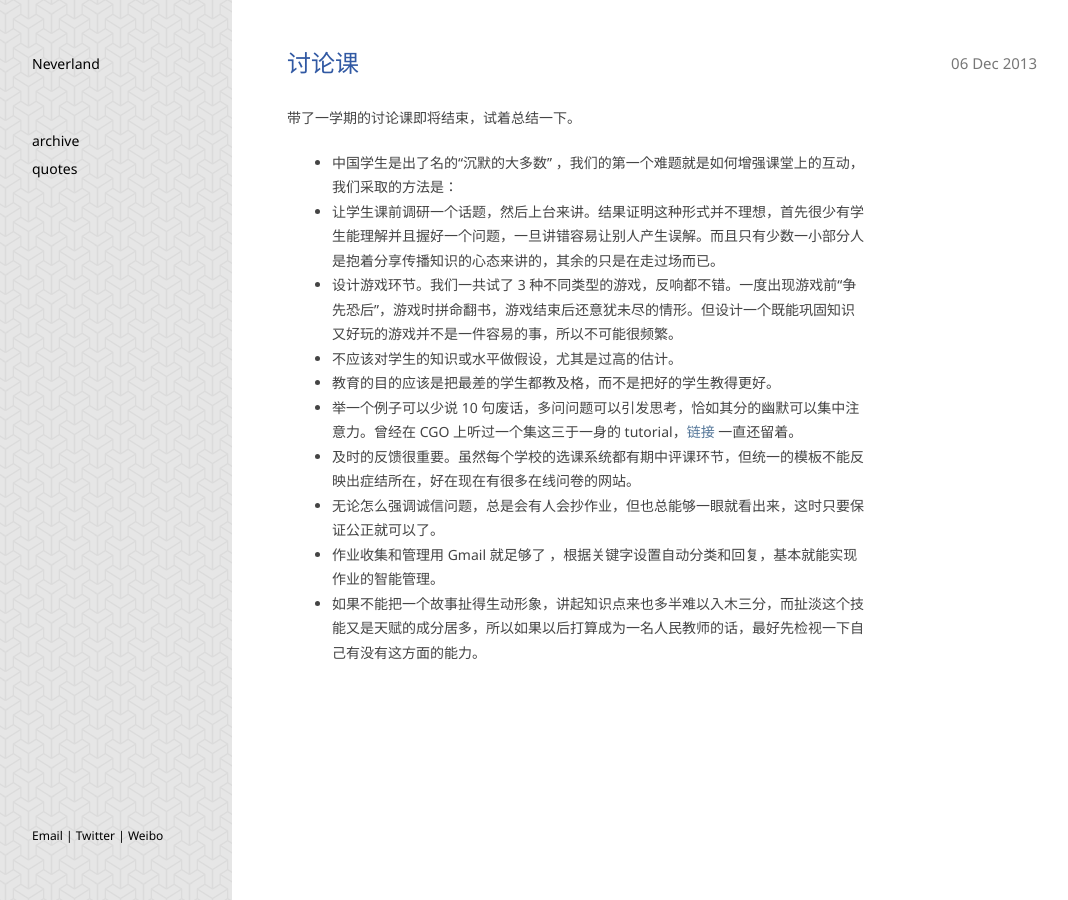
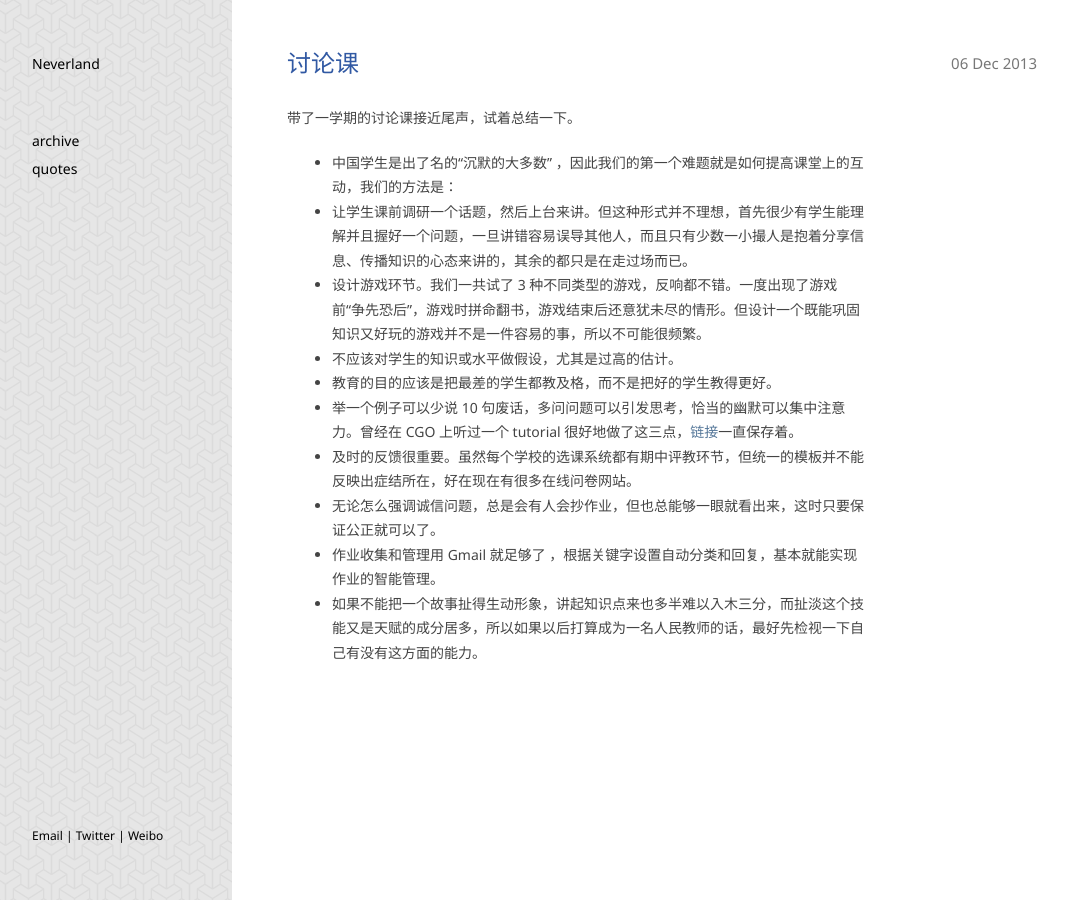
Before and after one commit to dreamsome/onesuper.github.com, a Jekyll site: the page built from _posts/essay/2013-12-06-ics.md, in a window 1280 px wide. Shown: the whole page, without its empty margins (18-1086 px from the left). Built offline with Jekyll 4.4.1, drawn with Linux system fonts in a browser that asks for light colours; Markdown is read by kramdown in place of the engine named in the settings.

Commit message:
change to ics.md

```diff
--- a/_posts/essay/2013-12-06-ics.md
+++ b/_posts/essay/2013-12-06-ics.md
@@ -5,15 +5,15 @@ category: essay
 tags: []
 ---
 
-带了一学期的讨论课即将结束，试着总结一下。
+带了一学期的讨论课接近尾声，试着总结一下。
 
-* 中国学生是出了名的“沉默的大多数” ，我们的第一个难题就是如何增强课堂上的互动，我们采取的方法是：
-* 让学生课前调研一个话题，然后上台来讲。结果证明这种形式并不理想，首先很少有学生能理解并且握好一个问题，一旦讲错容易让别人产生误解。而且只有少数一小部分人是抱着分享传播知识的心态来讲的，其余的只是在走过场而已。
-* 设计游戏环节。我们一共试了 3 种不同类型的游戏，反响都不错。一度出现游戏前“争先恐后”，游戏时拼命翻书，游戏结束后还意犹未尽的情形。但设计一个既能巩固知识又好玩的游戏并不是一件容易的事，所以不可能很频繁。
+* 中国学生是出了名的“沉默的大多数” ，因此我们的第一个难题就是如何提高课堂上的互动，我们的方法是：
+* 让学生课前调研一个话题，然后上台来讲。但这种形式并不理想，首先很少有学生能理解并且握好一个问题，一旦讲错容易误导其他人，而且只有少数一小撮人是抱着分享信息、传播知识的心态来讲的，其余的都只是在走过场而已。
+* 设计游戏环节。我们一共试了 3 种不同类型的游戏，反响都不错。一度出现了游戏前“争先恐后”，游戏时拼命翻书，游戏结束后还意犹未尽的情形。但设计一个既能巩固知识又好玩的游戏并不是一件容易的事，所以不可能很频繁。
 * 不应该对学生的知识或水平做假设，尤其是过高的估计。
 * 教育的目的应该是把最差的学生都教及格，而不是把好的学生教得更好。
-* 举一个例子可以少说 10 句废话，多问问题可以引发思考，恰如其分的幽默可以集中注意力。曾经在 CGO 上听过一个集这三于一身的 tutorial，[链接](http://homepages.dcc.ufmg.br/~fernando/classes/gpuOpt/slides/slides1.pdf ) 一直还留着。
-* 及时的反馈很重要。虽然每个学校的选课系统都有期中评课环节，但统一的模板不能反映出症结所在，好在现在有很多在线问卷的网站。
+* 举一个例子可以少说 10 句废话，多问问题可以引发思考，恰当的幽默可以集中注意力。曾经在 CGO 上听过一个 tutorial 很好地做了这三点，[链接](http://homepages.dcc.ufmg.br/~fernando/classes/gpuOpt/slides/slides1.pdf )一直保存着。
+* 及时的反馈很重要。虽然每个学校的选课系统都有期中评教环节，但统一的模板并不能反映出症结所在，好在现在有很多在线问卷网站。
 * 无论怎么强调诚信问题，总是会有人会抄作业，但也总能够一眼就看出来，这时只要保证公正就可以了。
 * 作业收集和管理用 Gmail 就足够了 ，根据关键字设置自动分类和回复，基本就能实现作业的智能管理。
 * 如果不能把一个故事扯得生动形象，讲起知识点来也多半难以入木三分，而扯淡这个技能又是天赋的成分居多，所以如果以后打算成为一名人民教师的话，最好先检视一下自己有没有这方面的能力。
```
